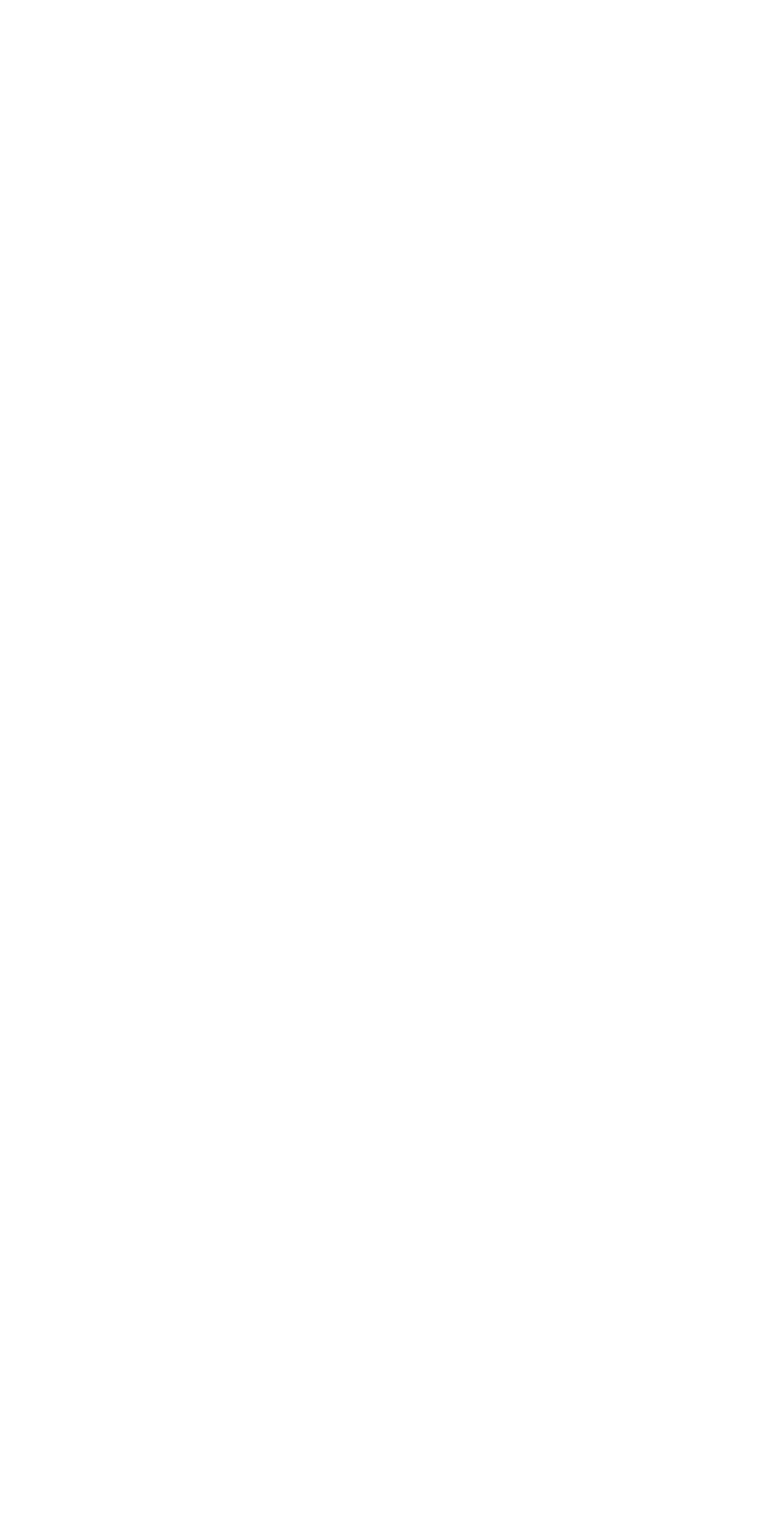
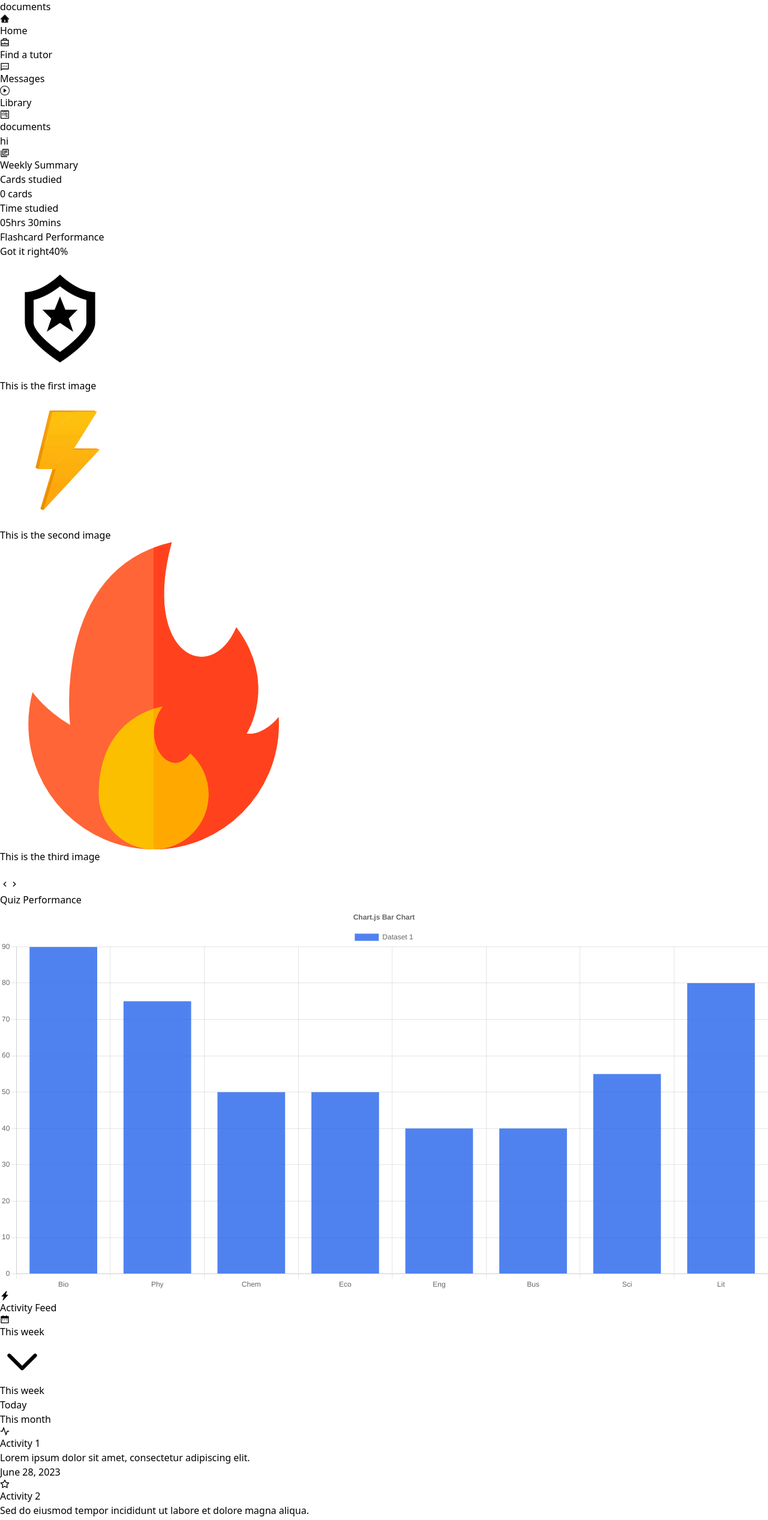
Before and after one commit to oluwafaith/Shepherd, a React (Vite) app: page /dashboard in a window 1280 px wide. Shown: the part 217-2751 px from the top of the page at 60% size. Before the commit the page ends 800 px from the top, so only its background shows below. Built offline with nearby package versions, Linux system fonts and the light colour scheme.

Commit message:
adding the components

```diff
--- a/src/components/Activity.tsx
+++ b/src/components/Activity.tsx
@@ -4,8 +4,8 @@ import { RiCalendar2Fill } from 'react-icons/ri';
 import Dropdown from './Dropdown';
 function Activity() {
   return (
-    <section className="flex flex-col">
-      <article>
+    <section className="m-2 flex items-center justify-between ">
+      <article className="flex ">
         <p className="flex items-center ">
           <span className="mr-2 text-blue-600">
             <BsLightningChargeFill />
--- a/src/components/BarChart.tsx
+++ b/src/components/BarChart.tsx
@@ -46,9 +46,11 @@ const data = {
 
 function BarChart() {
   return (
-    <div>
-      <h3>Quiz performance</h3>
-      <Bar data={data} options={options} style={{ width: '10%' }} />
+    <div className="w-fit">
+      <h3>Quiz Performance</h3>
+      <div className=" h-1/6">
+        <Bar data={data} options={options} style={{ width: '100%' }} />
+      </div>
     </div>
   );
 }
--- a/src/components/Carousel.tsx
+++ b/src/components/Carousel.tsx
@@ -59,7 +59,7 @@ function Carousel() {
                 className="absolute left-1/2 top-1/2 h-40 w-auto -translate-x-1/2 -translate-y-1/2 transform md:h-72"
                 alt="..."
               />
-              <p className="absolute bottom-4 left-1/2 -translate-x-1/2 transform text-sm font-medium text-black">
+              <p className="text- absolute bottom-4 left-1/2 -translate-x-1/2 transform text-sm font-medium">
                 {img[index].text}
               </p>
             </div>
--- a/src/components/List.tsx
+++ b/src/components/List.tsx
@@ -28,12 +28,13 @@ const activities = [
     date: 'June 30, 2023',
     icon: FiMessageCircle,
   },
+
   // Add more activities with their respective icons
 ];
 
 const List = () => {
   return (
-    <div className="mx-auto max-w-md bg-white md:max-w-2xl">
+    <div className="mx-auto max-w-md overflow-hidden bg-white md:max-w-2xl">
       <ul>
         {activities.map((activity, index) => {
           const Icon = activity.icon;
--- a/src/components/Scheduler.tsx
+++ b/src/components/Scheduler.tsx
@@ -4,6 +4,7 @@ import { endOfWeek, isWithinInterval, startOfWeek } from 'date-fns';
 import { DayPicker, Row, RowProps } from 'react-day-picker';
 
 import 'react-day-picker/dist/style.css';
+import Events from './Events';
 
 function CurrentWeekRow(props: RowProps) {
   const isDateInCurrentWeek = (dateToCheck: Date) => {
@@ -29,6 +30,7 @@ function Scheduler() {
             components={{ Row: CurrentWeekRow }}
             showOutsideDays
             mode="single"
+            footer={<Events />}
           />
         </div>
       </div>
--- a/src/components/Sidebar.tsx
+++ b/src/components/Sidebar.tsx
@@ -51,7 +51,7 @@ function Sidebar() {
         )}
       </button>
       <aside
-        className={`fixed left-0 top-0 z-40 h-screen w-64 transform overflow-y-auto border-r bg-white transition-all duration-300 ease-in-out dark:bg-gray-800 ${
+        className={`fixed left-0 top-0 z-40 h-screen w-full  transform overflow-y-auto border-r bg-white transition-all duration-300 ease-in-out dark:bg-gray-800 ${
           showSidebar ? 'translate-x-0' : '-translate-x-full sm:translate-x-0'
         } sm:static sm:left-auto`}
         aria-label="Sidebar"
--- a/src/pages/Dashboard.tsx
+++ b/src/pages/Dashboard.tsx
@@ -1,12 +1,20 @@
 import React from 'react';
 import { MdOutlineLibraryBooks } from 'react-icons/md';
+import Sidebar from '../components/Sidebar';
+import BarChart from '../components/BarChart';
+import Activity from '../components/Activity';
+import List from '../components/List';
+import Scheduler from '../components/Scheduler';
+import Carousel from '../components/Carousel';
 function Dashboard() {
   return (
     <main className="flex  bg-white">
-      <aside className="h-screen w-1/6 border-r-2 border-blue-400 bg-white "></aside>
+      <aside className="h-screen w-1/6 border-r-2 border-blue-400 bg-white ">
+        <Sidebar />
+      </aside>
 
       <section className=" mr-2 h-screen  w-5/6 border-r-2  border-black  ">
-        <section className="h-1/6 bg-gray-100"></section>
+        <section className="h-1/6 bg-gray-100">hi</section>
 
         <section className=" flex h-2/6 justify-around">
           <aside className="m-2  w-2/5 rounded-lg border-solid border-gray-500 ">
@@ -28,6 +36,7 @@ function Dashboard() {
                 </div>
               </div>
             </article>
+
             <article className=" bg-blue-100">
               <h4>Flashcard Performance</h4>
               <article className="flex">
@@ -37,14 +46,25 @@ function Dashboard() {
                   <span>40%</span>
                 </div>
               </article>
+              <article>
+                <Carousel />
+              </article>
             </article>
           </aside>
-          <div className="m-2 w-3/5 rounded-md border-solid bg-purple-400"></div>
+
+          <div className="m-2  w-3/5 rounded-md border-solid bg-pink-400">
+            <BarChart />
+          </div>
         </section>
 
-        <section className="flex h-3/6 bg-green-400">
-          <div className="m-2 w-3/5 rounded-md border-solid bg-purple-400"></div>
-          <div className="m-2  w-2/5 rounded-lg border-solid bg-yellow-400"></div>
+        <section className="flex h-3/6 overflow-scroll bg-green-400">
+          <div className="m-2 w-3/5 rounded-md border-solid bg-purple-400">
+            <Activity />
+            <List />
+          </div>
+          <div className="m-2  w-2/5 rounded-lg border-solid bg-yellow-400">
+            <Scheduler />
+          </div>
         </section>
       </section>
     </main>
--- a/src/pages/Home.tsx
+++ b/src/pages/Home.tsx
@@ -1,7 +1,16 @@
 import React from 'react';
 
 function Home() {
-  return <div>Home</div>;
+  return (
+    <>
+      <aside
+        className={` 'translate-x-0' '-translate-x-full sm:translate-x-0' } fixed left-0 top-0 z-40 h-screen w-64 transform
+          overflow-y-auto border-r bg-white transition-all duration-300 ease-in-out
+        dark:bg-gray-800 sm:static sm:left-auto`}
+        aria-label="Sidebar"
+      ></aside>
+    </>
+  );
 }
 
 export default Home;
```
Also changed, not shown: src/components/Header.tsx (added, +7 -0 lines).
